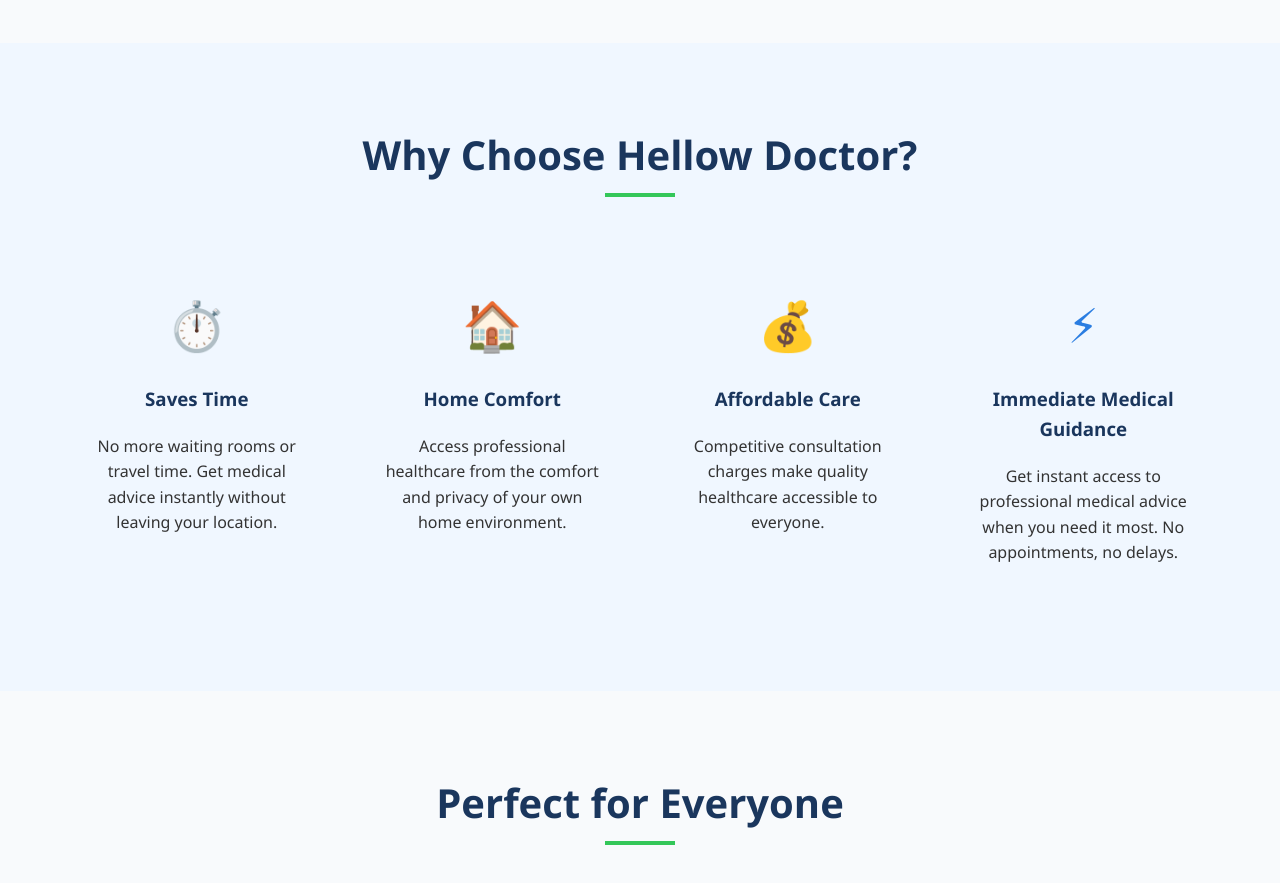
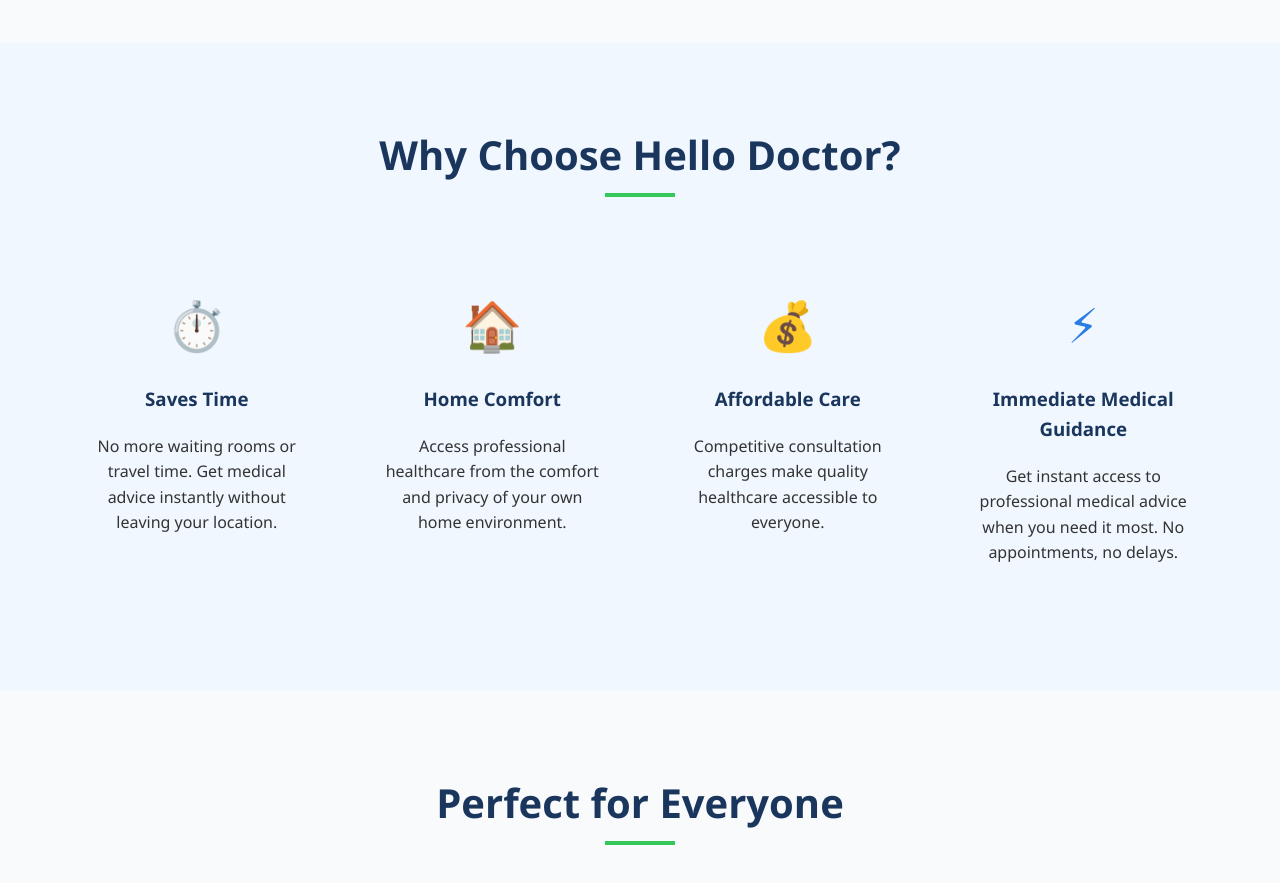
Before and after one commit to kaklijvinit-dev/vinit-kaklij, a plain HTML site: page index.html in a window 1280 px wide. Shown: the part 2220-3103 px from the top of the page. Drawn offline with Linux system fonts and the light colour scheme.

Commit message:
Update index.html

```diff
--- a/index.html
+++ b/index.html
@@ -504,7 +504,7 @@
     <section id="why-choose" class="why-choose">
         <div class="container">
             <div class="section-title">
-                <h2>Why Choose Hellow Doctor?</h2>
+                <h2>Why Choose Hello Doctor?</h2>
             </div>
             <div class="benefits">
                 <div class="benefit">
@@ -727,4 +727,5 @@
         });
     </script>
 </body>
+
 </html>
```
